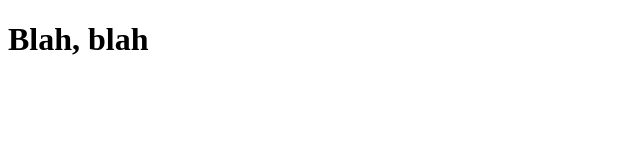
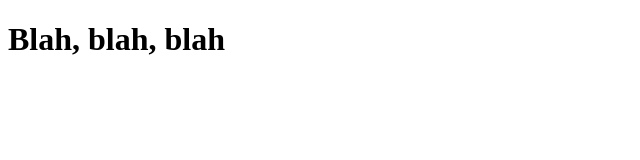
Before and after one commit to kdowd/testing, a plain HTML site: page index.html in a window 1280 px wide. Shown: the whole page, without its empty margins (0-640 px from the left). Drawn offline with Linux system fonts and the light colour scheme.

Commit message:
more blah

```diff
--- a/index.html
+++ b/index.html
@@ -8,7 +8,7 @@
 </head>
 
 <body>
-    <h1>Blah, blah</h1>
+    <h1>Blah, blah, blah</h1>
 </body>
 
 </html>
```
